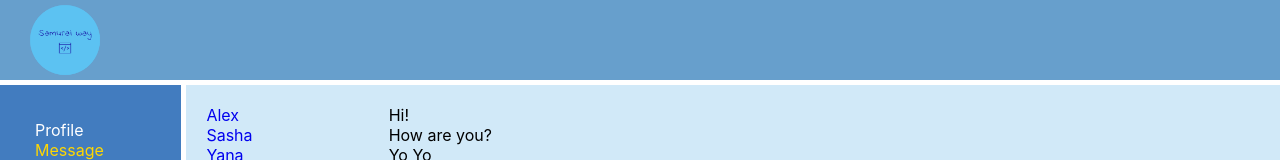
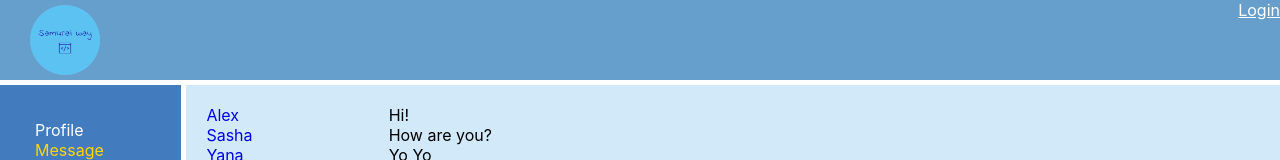
Before and after one commit to Alex-Fes/samurayway, a React (Create React App) app: page /dialogs in a window 1280 px wide. Shown: the top 160 px of the page. Built offline with nearby package versions, Linux system fonts and the light colour scheme; no server answers.

Commit message:
create HeaderContainer.tsx create authReducer.ts add authorization

```diff
--- a/src/App.tsx
+++ b/src/App.tsx
@@ -1,6 +1,5 @@
 import React from 'react';
 import './App.css';
-import Header from "./Components/Header/Header";
 import Navigation from "./Components/Navigation/Navigation";
 import {Route} from "react-router-dom";
 import News from "./Components/News/News";
@@ -11,6 +10,7 @@ import Footer from "./Components/Footer/Footer";
 import DialogsContainer from "./Components/Dialogs/DialogsContainer";
 import UsersContainer from "./Components/Users/UsersContainer";
 import ProfileContainer from "./Components/Profile/ProfileContainer";
+import HeaderContainer from "./Components/Header/HeaderContainer";
 
 export type AppPropsType = {
     // posts: PostType[]
@@ -28,7 +28,7 @@ const App = (props: AppPropsType) => {
     return (
 
         <div className='app-wrapper'>
-            <Header/>
+            <HeaderContainer/>
             <Navigation/>
             <div className='app-wrapper-content'>
                 <Route path='/profile/:userId?' render={() => <ProfileContainer
--- a/src/Components/Dialogs/DialogsContainer.tsx
+++ b/src/Components/Dialogs/DialogsContainer.tsx
@@ -1,5 +1,5 @@
 import React from "react";
-import {addMessageActionCreator, DialogType, MessageType, sendMessageActionCreator} from "../../Redux/dialogsReduser";
+import {addMessageActionCreator, DialogType, MessageType, sendMessageActionCreator} from "../../Redux/dialogsReducer";
 import Dialogs from "./Dialogs";
 import {connect} from "react-redux";
 import {Dispatch} from "redux";
--- a/src/Components/Header/Header.module.css
+++ b/src/Components/Header/Header.module.css
@@ -9,3 +9,10 @@
     width: 80px;
     padding-left: 25px;
 }
+
+.loginBlock {
+    float: right;
+}
+.loginBlock a {
+    color: white;
+}
--- a/src/Components/Header/Header.tsx
+++ b/src/Components/Header/Header.tsx
@@ -1,10 +1,19 @@
 import React from "react";
 import classes from "./Header.module.css";
+import {NavLink} from "react-router-dom";
 
-const Header = () => {
+type HeaderPropsType = {
+    login: string
+    isAuth: boolean
+}
+
+const Header = (props: HeaderPropsType) => {
     return (<header className={classes.header}>
             <img
                 src="logo_transparent.png" alt='logo'/>
+            <div className={classes.loginBlock}>
+                {props.isAuth ? props.login : <NavLink to={'/login'}>Login</NavLink>}
+            </div>
         </header>
     )
 }
--- /dev/null
+++ b/src/Components/Header/HeaderContainer.tsx
@@ -0,0 +1,42 @@
+import React from "react";
+import Header from "./Header";
+import axios from "axios";
+import {connect} from "react-redux";
+import {setAuthUserDataAC} from "../../Redux/authReducer";
+import {StoreType} from "../../Redux/redux-store";
+
+type mapStateToPropsType = {
+    login: string
+    isAuth: boolean
+}
+type mapDispatchToPropsType = {
+    setAuthUserDataAC: (userId: number, email: string, login: string) => void
+}
+type HeaderAPIComponentType = mapStateToPropsType & mapDispatchToPropsType;
+
+class HeaderContainer extends React.Component<HeaderAPIComponentType> {
+    componentDidMount() {
+        axios.get(`https://social-network.samuraijs.com/api/1.0/auth/me`,
+            {withCredentials: true}).then(response => {
+            if (response.data.resultCode === 0) {
+                let {id, email, login} = response.data.data;
+                this.props.setAuthUserDataAC(id, email, login)
+            }
+        })
+    }
+
+    render() {
+        return <Header
+            isAuth={this.props.isAuth}
+            login={this.props.login}
+        />
+    }
+
+}
+
+const mapStateToProps = (state: StoreType): mapStateToPropsType => ({
+    isAuth: state.auth.isAuth,
+    login: state.auth.login
+})
+
+export default connect(mapStateToProps, {setAuthUserDataAC})(HeaderContainer);
--- a/src/Components/Profile/ProfileContainer.tsx
+++ b/src/Components/Profile/ProfileContainer.tsx
@@ -21,7 +21,7 @@ type ProfileContainerPropsType = MapStateToPropsType & MapDispatchToProps & Rout
 
 class ProfileContainer extends React.Component<ProfileContainerPropsType> {
     componentDidMount() {
-        debugger
+
         let userId = this.props.match.params.userId;
         if (!userId) {
             userId = '2';
--- a/src/Components/Users/UsersContainer.tsx
+++ b/src/Components/Users/UsersContainer.tsx
@@ -39,7 +39,7 @@ class UsersContainer extends React.Component<UsersAPIComponentPropsType> {
             this.props.toggleIsFetching(false);
             this.props.setUsers(response.data.items)
             this.props.setTotalUsersCount(response.data.totalCount)
-        })
+        });
     }
 
     onPageChanged = (pageNumber: number) => {
--- /dev/null
+++ b/src/Redux/authReducer.ts
@@ -0,0 +1,34 @@
+import React from "react";
+import {ActionTypes} from "./state";
+
+const SET_USER_DATA = 'SET-USER-DATA'
+
+export type InitialStateType = {
+    userId: number
+    email: string
+    login: string
+    isAuth: boolean
+};
+
+let initialState = {
+    userId: 0,
+    email: '',
+    login: '',
+    isAuth: false
+};
+
+export const authReducer = (state: InitialStateType = initialState, action: ActionTypes): InitialStateType => {
+    switch (action.type) {
+        case SET_USER_DATA:
+            return {
+                ...state,
+                ...action.data,
+                isAuth: true
+            }
+        default:
+            return state
+    }
+
+}
+export const setAuthUserDataAC = (userId: number, email: string, login: string) =>
+    ({type: SET_USER_DATA, data: {userId, email, login}}) as const;
--- a/src/Redux/redux-store.ts
+++ b/src/Redux/redux-store.ts
@@ -1,8 +1,9 @@
 import {combineReducers, createStore as createStore} from "redux";
 import {profileReducer} from "./profileReducer";
-import {dialogReducer} from "./dialogsReduser";
+import {dialogReducer} from "./dialogsReducer";
 import {sidebarReducer} from "./sidebarReducer";
 import {usersReducer} from "./usersReducer";
+import {authReducer} from "./authReducer";
 
 type ReducerType = typeof rootReducer
 export type StoreType = ReturnType<ReducerType>
@@ -12,7 +13,8 @@ let rootReducer = combineReducers({
     ProfilePage: profileReducer,
     DialogsPage: dialogReducer,
     sidebar: sidebarReducer,
-    usersPage: usersReducer
+    usersPage: usersReducer,
+    auth: authReducer
 })
 
 
--- a/src/Redux/state.ts
+++ b/src/Redux/state.ts
@@ -5,10 +5,11 @@ import {
     DialogType,
     MessageType,
     sendMessageActionCreator
-} from "./dialogsReduser";
+} from "./dialogsReducer";
 import {sidebarReducer} from "./sidebarReducer";
 import {follow, setCurrentPage, setTotalUsersCount, setUsers, toggleIsFetching, unfollow} from "./usersReducer";
 import {RootUserProfileType} from "../Components/Profile/RootUserProfileType";
+import {setAuthUserDataAC} from "./authReducer";
 
 
 type PostType = {
@@ -52,6 +53,7 @@ export type ActionTypes =
     | ReturnType<typeof setCurrentPage>
     | ReturnType<typeof setTotalUsersCount>
     | ReturnType<typeof toggleIsFetching>
+    | ReturnType<typeof setAuthUserDataAC>
     | ReturnType<typeof setUserProfile>;
 
 //
```
Also changed, not shown: src/Redux/dialogsReducer.tsx (renamed from src/Redux/dialogsReduser.tsx).
